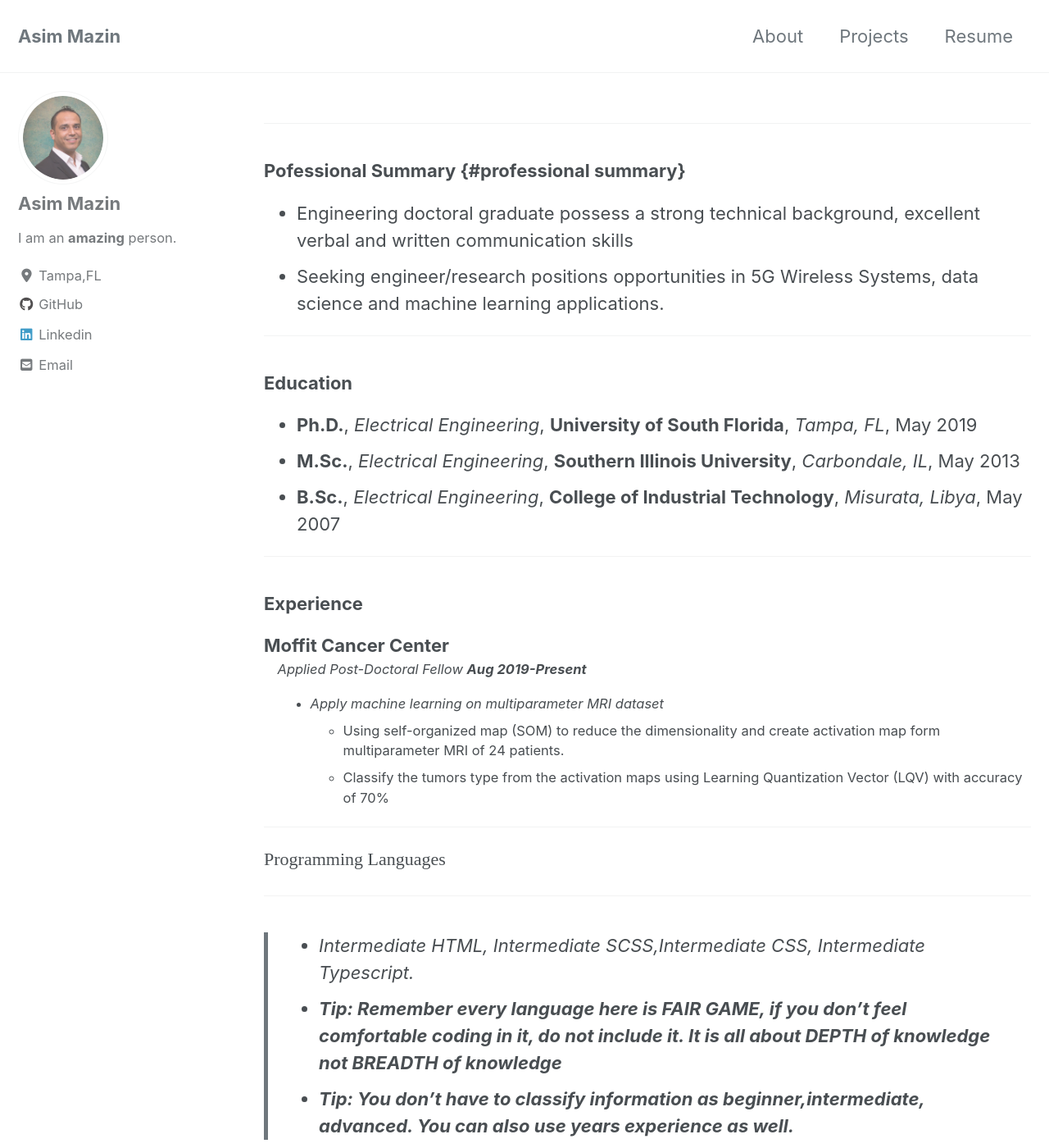
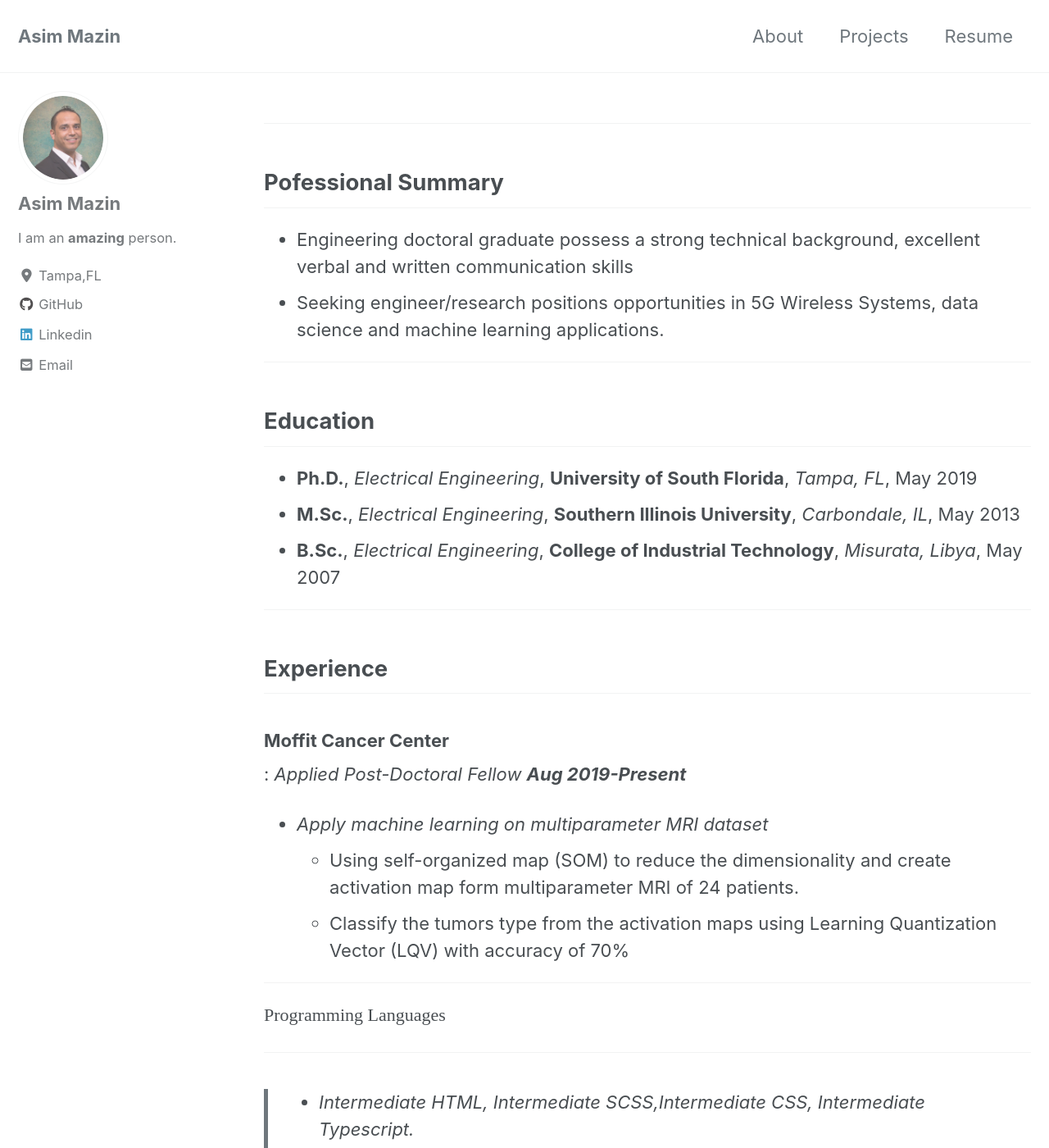
Before and after one commit to AsimMazin/Asimmazin.github.io, a Jekyll site: the page built from _pages/Resume.md, in a window 1280 px wide and 1400 px high. Shown: the whole window at 82% size. Built offline with Jekyll 4.4.1, drawn with Linux system fonts in a browser that asks for light colours; cached includes are drawn as plain includes; nearby versions of some CDN libraries.

Commit message:
modifications

```diff
--- a/_pages/Resume.md
+++ b/_pages/Resume.md
@@ -7,21 +7,21 @@ permalink: /Resume/
 
 -----------------
 
-### Pofessional Summary {#professional summary}
+## Pofessional Summary
 - Engineering doctoral graduate possess a strong technical background, excellent verbal and written communication skills
 - Seeking engineer/research positions opportunities in 5G Wireless Systems, data science and machine learning applications.
 
 -----------------
 
-### Education {#education}
+## Education {#education}
  - **Ph.D.**, *Electrical Engineering*, **University of South Florida**,      *Tampa, FL*,       May 2019
  - **M.Sc.**, *Electrical Engineering*, **Southern Illinois University**,     *Carbondale, IL*,  May 2013
  - **B.Sc.**, *Electrical Engineering*, **College of Industrial Technology**, *Misurata, Libya*, May 2007
 
 -----------------
 
-### Experience {#experince}
-Moffit Cancer Center
+## Experience {#experince}
+### Moffit Cancer Center
 : *Applied Post-Doctoral Fellow*
   ___Aug 2019-Present___
 - *Apply machine learning on multiparameter MRI dataset*
```
